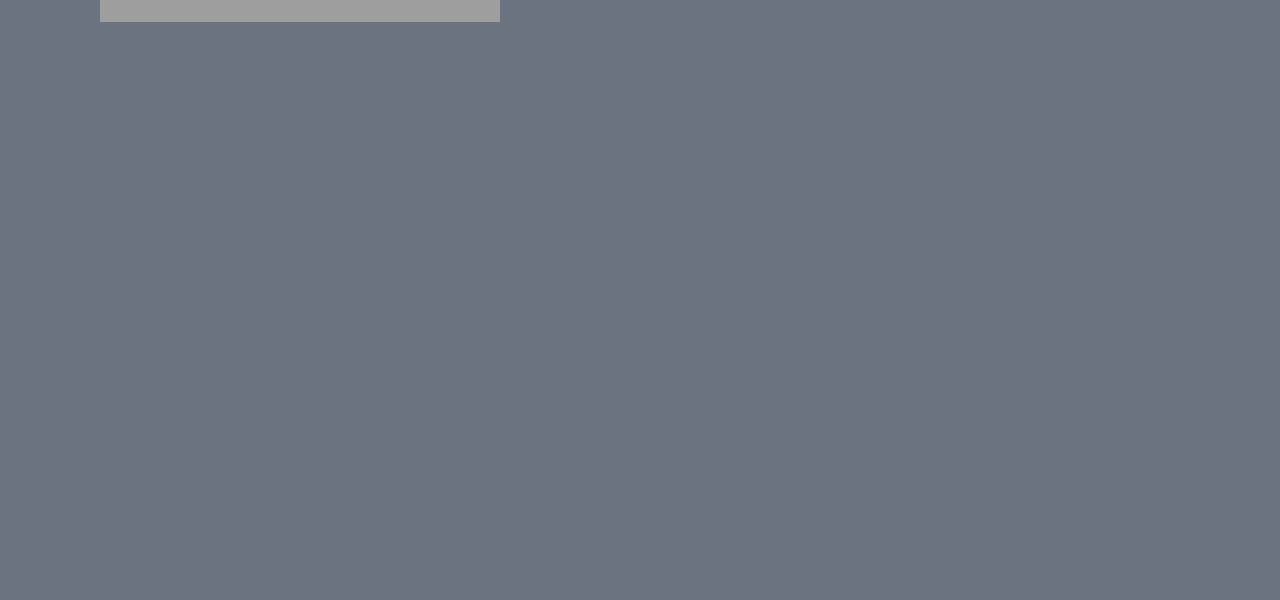
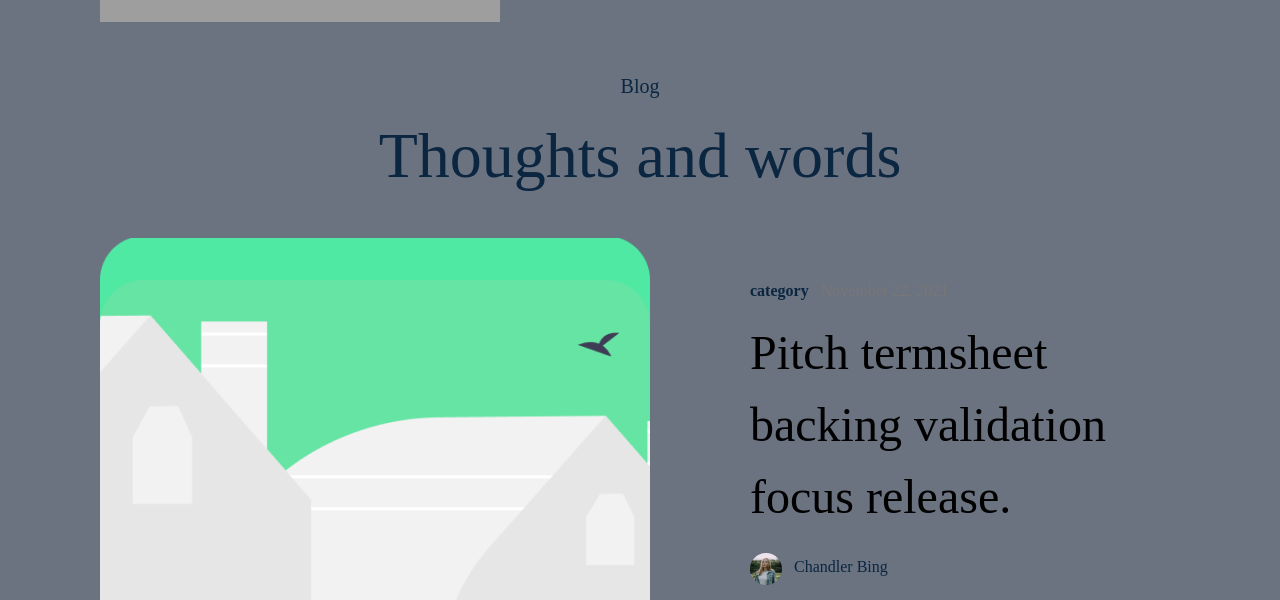
Before and after one commit to Dimitry-prog/test-scand, a React (Vite) app in the folder part-1/: page / in a window 1280 px wide. Shown: the part 334-934 px from the top of the page. Before the commit the page ends 800 px from the top, so only its background shows below. Built offline with nearby package versions, Linux system fonts and the light colour scheme; grey boxes are pictures that could not be loaded.

Commit message:
feat: Hero

```diff
--- a/part-1/src/App.tsx
+++ b/part-1/src/App.tsx
@@ -1,10 +1,14 @@
 import Header from "./components/Header"
+import Hero from "./components/Hero"
 
 function App() {
 
   return (
     <div>
-        <Header/>
+      <Header />
+      <main>
+        <Hero />
+      </main>
     </div>
   )
 }
--- /dev/null
+++ b/part-1/src/components/Author.tsx
@@ -0,0 +1,15 @@
+type AuthorProps = {
+    authorImg: string,
+    authorName: string,
+}
+
+const Author = ({ authorImg, authorName }: AuthorProps) => {
+    return (
+        <div className="flex gap-3">
+            <img src={authorImg} alt={authorName} className="w-8 h-8 object-cover" />
+            <h5 className="text-base leading-7">{authorName}</h5>
+        </div>
+    )
+}
+
+export default Author
--- /dev/null
+++ b/part-1/src/components/Hero.tsx
@@ -0,0 +1,25 @@
+import heroImg from "../assets/hero.png";
+import Author from "./Author";
+import heroAuthorImg from '../assets/author_1.png';
+import NewsCreated from "./NewsCreated";
+
+const Hero = () => {
+    return (
+        <section className="flex flex-col border-b border-dark-blue">
+            <div className="mt-12 mb-10 ">
+                <p className="mb-3 text-center">Blog</p>
+                <h1 className="text-[64px] leading-[84px] text-center font-manrope">Thoughts and words</h1>
+            </div>
+            <div className="mb-[72px] flex gap-[100px] items-center">
+                <img src={heroImg} alt="Hero img" className="max-w-[550px] w-full object-cover" />
+                <div className="flex flex-col">
+                    <NewsCreated category="category" date="November 22, 2021" />
+                    <h2 className="mt-3 mb-5 text-black text-5xl leading-[72px]">Pitch termsheet backing validation focus release.</h2>
+                    <Author authorImg={heroAuthorImg} authorName="Chandler Bing" />
+                </div>
+            </div>
+        </section>
+    )
+}
+
+export default Hero
--- /dev/null
+++ b/part-1/src/components/NewsCreated.tsx
@@ -0,0 +1,15 @@
+type NewsCreatedProps = {
+    category: string,
+    date: string,
+}
+
+const NewsCreated = ({ category, date }: NewsCreatedProps) => {
+    return (
+        <div className="flex gap-3">
+            <p className="text-base leading-7 font-bold">{category}</p>
+            <p className="text-base leading-7 text-gray">{date}</p>
+        </div>
+    )
+}
+
+export default NewsCreated
--- a/part-1/tailwind.config.js
+++ b/part-1/tailwind.config.js
@@ -14,6 +14,9 @@ export default {
         'dark-blue': {
           DEFAULT: '#0A2640',
         },
+        gray: {
+          DEFAULT: '#777777',
+        },
       },
     },
   },
```
